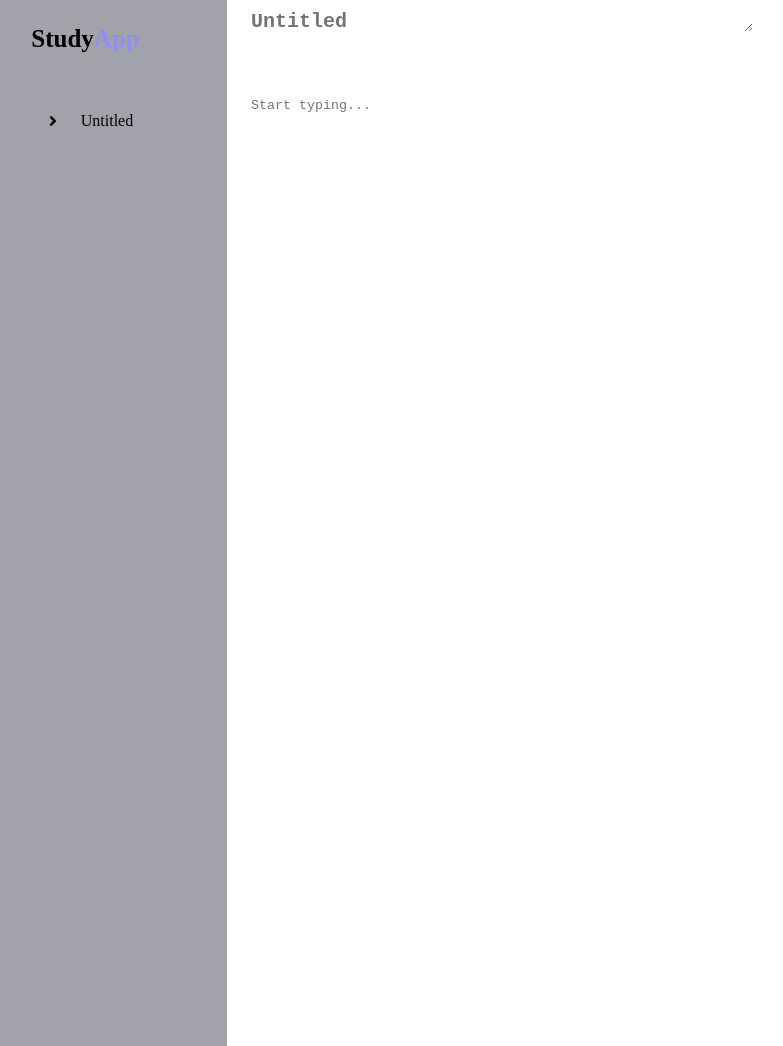
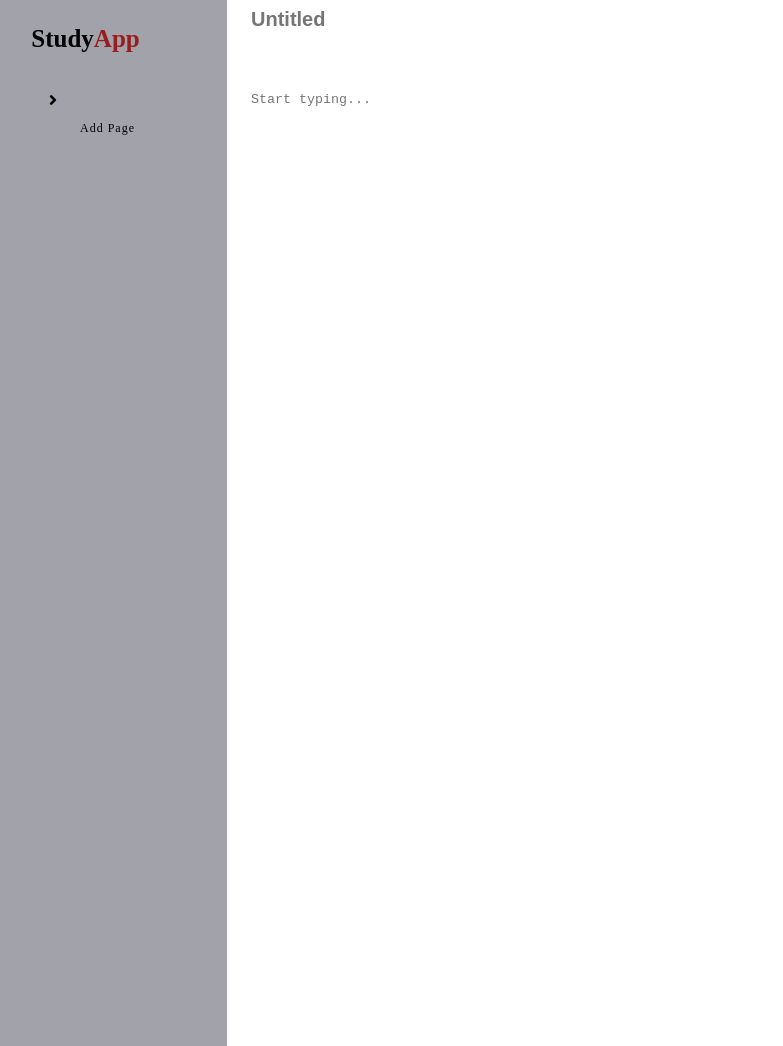
Before and after one commit to devinbowler/Study-App, a plain HTML site: page Study-App/study.html in a window 1280 px wide. Shown: the top 1046 px of the page, without its empty margins (9-792 px from the left). Drawn offline with nearby package versions, Linux system fonts and the light colour scheme.

Commit message:
Add files via upload

```diff
--- a/Study-App/study.css
+++ b/Study-App/study.css
@@ -119,12 +119,16 @@ color: white;
   color: white;
 }
 
-.dark-mode .title textarea {
+.dark-mode .title input {
   background-color: rgb(31, 31, 31);
   color: white;
 }
 
-.dark-mode .pages .pageorg a {
+.dark-mode .page1 a {
+  color: white;
+}
+
+.dark-mode .pages a {
   color: #fff;
 }
 
@@ -210,7 +214,7 @@ color: white;
 }
 
 .sidebar-top h1 .app {
-  color: rgb(144, 144, 240);
+  color: rgb(151, 30, 30);
 }
 
 .tabs {
@@ -243,7 +247,7 @@ color: white;
   overflow: scroll;
 }
 
-.title textarea {
+.title input {
   background-color: #fff;
   width: 500px;
   height: 20px;
@@ -258,10 +262,17 @@ color: white;
   font-weight: bolder;
 }
 
+#values {
+  position: absolute;
+  top: 25%;
+}
+
+
+
 .pages {
   position: absolute;
   z-index: 8;
-  margin-top: 100px;
+  margin-top: 107px;
   width: 240px;
   height: 26px;
   text-align: center;
@@ -275,25 +286,28 @@ color: white;
   transition: 0.3s ease-in-out;
 }
 
-.pageorg {
-  width: 220px;
-  display: inline-block;
+.arrowdown .sub-btn {
+  z-index: 11;
 }
 
-.pages .pageorg a {
+
+.pages a {
   text-decoration: none;
   color: black;
   width: 240px;
-  margin-top: 3.5px;
-  margin-left: -10px;
+  font-size: 12px;
+  margin-top: 5.5px;
+  margin-left: .5px;
   text-align: center;
   display: inline-block;
+  letter-spacing: 1px;
 }
+
 
 
 .arrowdown .fas.fa-angle-right.dropdown {
   position: absolute;
-  margin-top: 100px;
+  margin-top: 78.5px;
   margin-left: 50px;
   width: 20px;
   z-index: 9;
--- a/Study-App/study.html
+++ b/Study-App/study.html
@@ -31,9 +31,16 @@
 
 </div>
 
+
+
 <div class="arrowdown">
-  <div class="fas fa-angle-right dropdown"><a href="#"></a></div>
+  <a class="sub-btn"><i class="fas fa-angle-right dropdown"></i></a>
+  <div class="pages">
+    <a href="#" class="sub-item">Add Page</a></div>
+  </div>
 </div>
+
+
 
 <div class="tabs"></div>
 
@@ -43,22 +50,28 @@
         <h1><span class="study">Study</span><span class="app">App</span></h1>
     </div>
 
-    <div class="pages">
+    <p id="values"></p>
 
-      <div class="pageorg"><a href="#">Untitled</div>
+
+<div class="title">
+    <input placeholder="Untitled" name="name"/>
   </div>
 
+  <script>
 
-
-
-    <div class="title">
-      <textarea class="shortInput" spellcheck="true" placeholder="Untitled" cols="30" rows="10"></textarea>
-    </div>
-
+  </script>
     <div class="textbox">
       <textarea class="longInput" spellcheck="true" placeholder="Start typing..." cols="30" rows="10"></textarea>
     </div>
 
+    <script type="text/javascript">
+      $(document).ready(function(){
+        $('.sub-btn').click(function(){
+          $(this).next('.pages').slideToggle();
+        });
+      });
+    </script>
+
     <script src="study.js"></script>
   </body>
 </html>
--- a/Study-App/study.js
+++ b/Study-App/study.js
@@ -7,4 +7,13 @@ function myFunction() {
 }
 
 
-// Auto Save
+// Title Change
+
+const input = document.querySelector('input');
+const log = document.getElementById('values');
+
+input.addEventListener('input', updateValue);
+
+function updateValue(e) {
+  log.textContent = e.target.value;
+}
```
